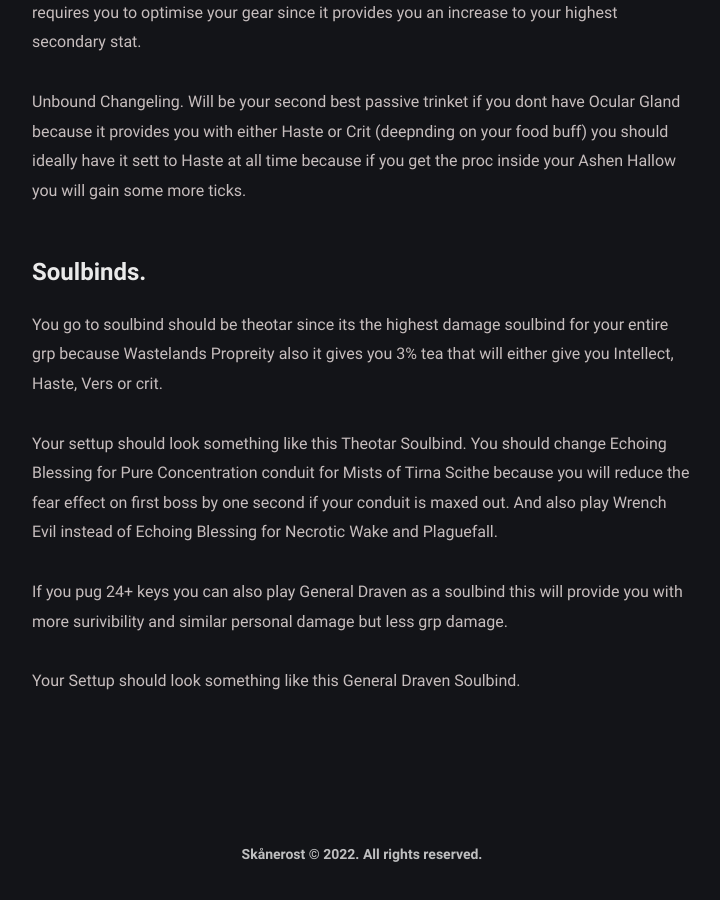
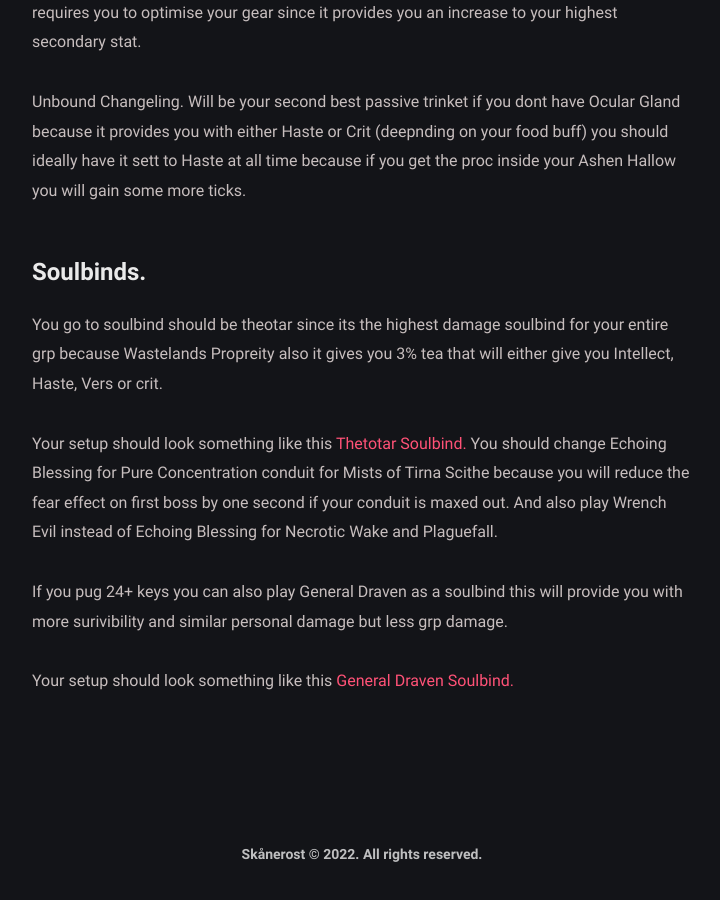
Before and after one commit to BetterThanWowhead/BetterThanWowhead.github.io, a Jekyll site: the page built from pages/M+/talents.md, in a window 1280 px wide and 900 px high, scrolled down 2759 px. Shown: the whole window, without its empty margins (278-998 px from the left). Built offline with Jekyll 4.4.1, drawn with Linux system fonts in a browser that asks for light colours.

Commit message:
Soulbind Links

```diff
--- a/pages/M+/talents.md
+++ b/pages/M+/talents.md
@@ -88,8 +88,8 @@ Will be your second best passive trinket if you dont have Ocular Gland because i
 
 You go to soulbind should be theotar since its the highest damage soulbind for your entire grp because Wastelands Propreity also it gives you 3% tea that will either give you Intellect, Haste, Vers or crit.
 
-Your settup should look something like this Theotar Soulbind. You should change Echoing Blessing for Pure Concentration conduit for Mists of Tirna Scithe because you will reduce the fear effect on first boss by one second if your conduit is maxed out. And also play Wrench Evil instead of Echoing Blessing for Necrotic Wake and Plaguefall.
+Your setup should look something like this [Thetotar Soulbind.](#https://www.wowhead.com/soulbind-calc/venthyr/theotar-the-mad-duke/paladin/Awa-774CBS1ECBUtdAgSBTD0CCUwEAgiFStjCDUsqgg) You should change Echoing Blessing for Pure Concentration conduit for Mists of Tirna Scithe because you will reduce the fear effect on first boss by one second if your conduit is maxed out. And also play Wrench Evil instead of Echoing Blessing for Necrotic Wake and Plaguefall.
 
 If you pug 24+ keys you can also play General Draven as a soulbind this will provide you with more surivibility and similar personal damage but less grp damage.
 
-Your Settup should look something like this General Draven Soulbind.
+Your setup should look something like this [General Draven Soulbind.](#https://www.wowhead.com/soulbind-calc/venthyr/general-draven/paladin/AwaWb5YCFS1ECCUtdAgSBTD0CCUwEAghBStjCA)
```
Also changed, not shown: pages/M+/cd.md (+2 -2 lines).
